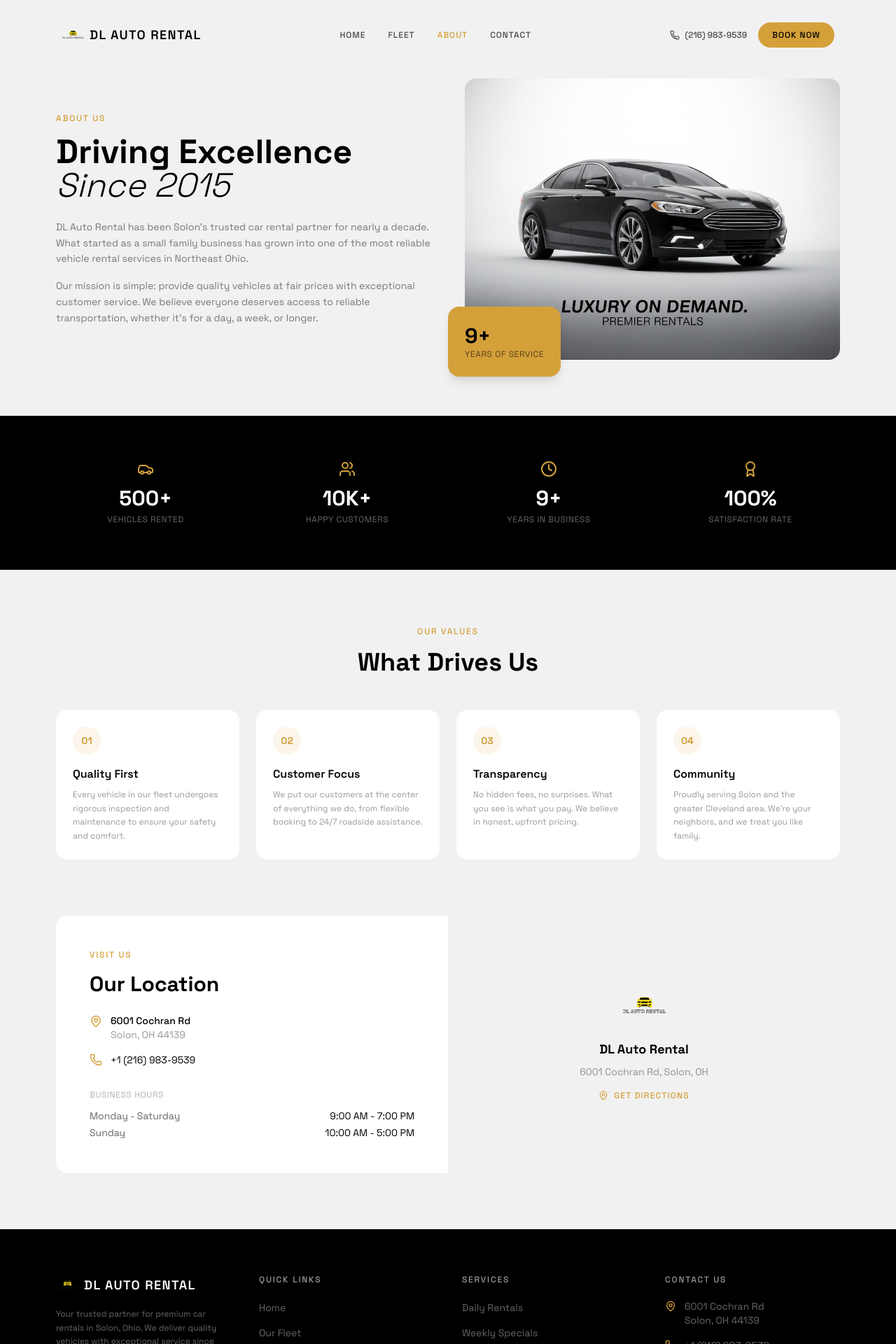
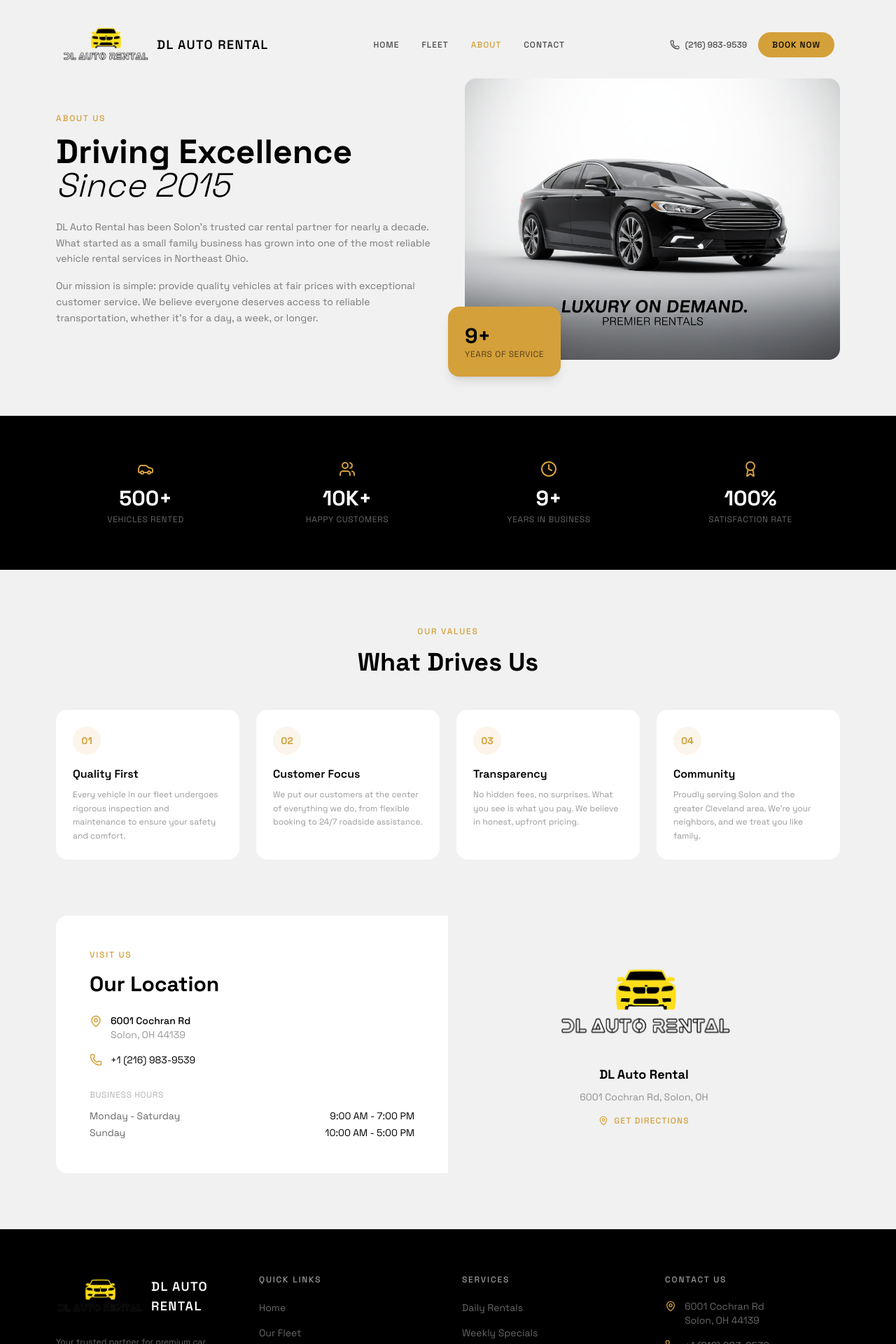
Before and after one commit to DEViLxPLAYS/dlautorental, a React (Vite) app: page /about in a window 1280 px wide. Shown: the top 1920 px of the page at 70% size. Built offline with nearby package versions, Linux system fonts and the light colour scheme; what @trpc/react-query would draw is missing.

Commit message:
feat: increase logo sizes across site

```diff
--- a/src/components/Navigation.tsx
+++ b/src/components/Navigation.tsx
@@ -50,9 +50,9 @@ export default function Navigation() {
           {/* Logo */}
           <Link
             to="/"
-            className="flex items-center gap-2 text-lg font-semibold tracking-[0.08em] uppercase text-black"
+            className="flex items-center gap-3 text-lg font-semibold tracking-[0.08em] uppercase text-black"
           >
-            <img src="/logo.png" alt="DL Auto Rental Logo" className="h-8 w-auto" />
+            <img src="/logo.png" alt="DL Auto Rental Logo" className="h-16 w-auto" />
             DL Auto Rental
           </Link>
 
--- a/src/pages/About.tsx
+++ b/src/pages/About.tsx
@@ -182,7 +182,7 @@ export default function About() {
               </div>
               <div className="relative bg-[#f1f1f1] flex items-center justify-center p-8">
                 <div className="text-center">
-                  <img src="/logo.png" alt="DL Auto Rental Logo" className="h-16 w-auto mx-auto mb-4" />
+                  <img src="/logo.png" alt="DL Auto Rental Logo" className="h-32 w-auto mx-auto mb-6" />
                   <p className="text-lg font-bold text-black mb-2">
                     DL Auto Rental
                   </p>
--- a/src/sections/Footer.tsx
+++ b/src/sections/Footer.tsx
@@ -34,9 +34,9 @@ export default function Footer() {
           <div>
             <Link
               to="/"
-              className="flex items-center gap-2 text-lg font-semibold tracking-[0.08em] uppercase text-white mb-4"
+              className="flex items-center gap-3 text-lg font-semibold tracking-[0.08em] uppercase text-white mb-6"
             >
-              <img src="/logo.png" alt="DL Auto Rental Logo" className="h-8 w-auto" />
+              <img src="/logo.png" alt="DL Auto Rental Logo" className="h-16 w-auto" />
               DL Auto Rental
             </Link>
             <p className="text-xs text-white/40 leading-relaxed mb-6">
```
Also changed, not shown: public/logo.png.
